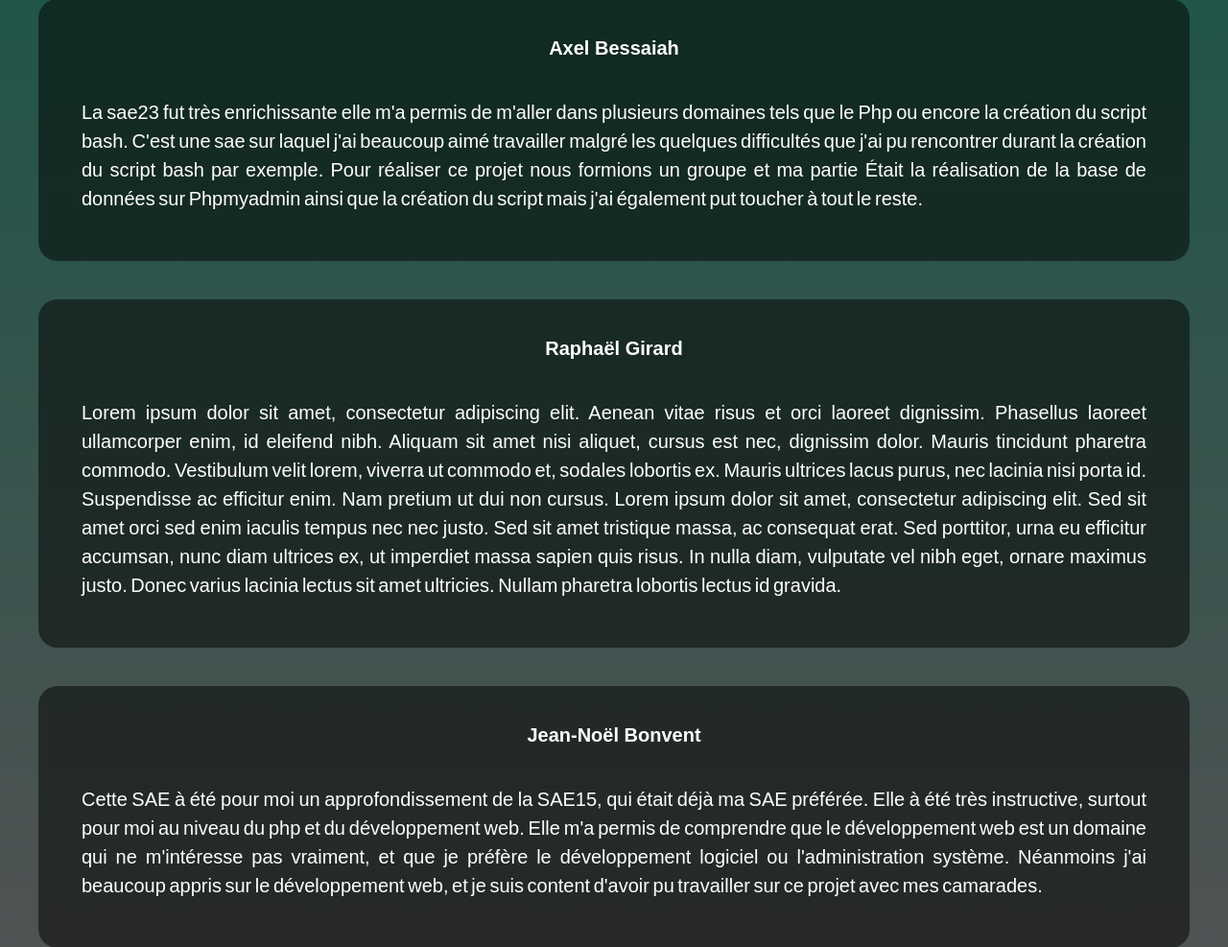
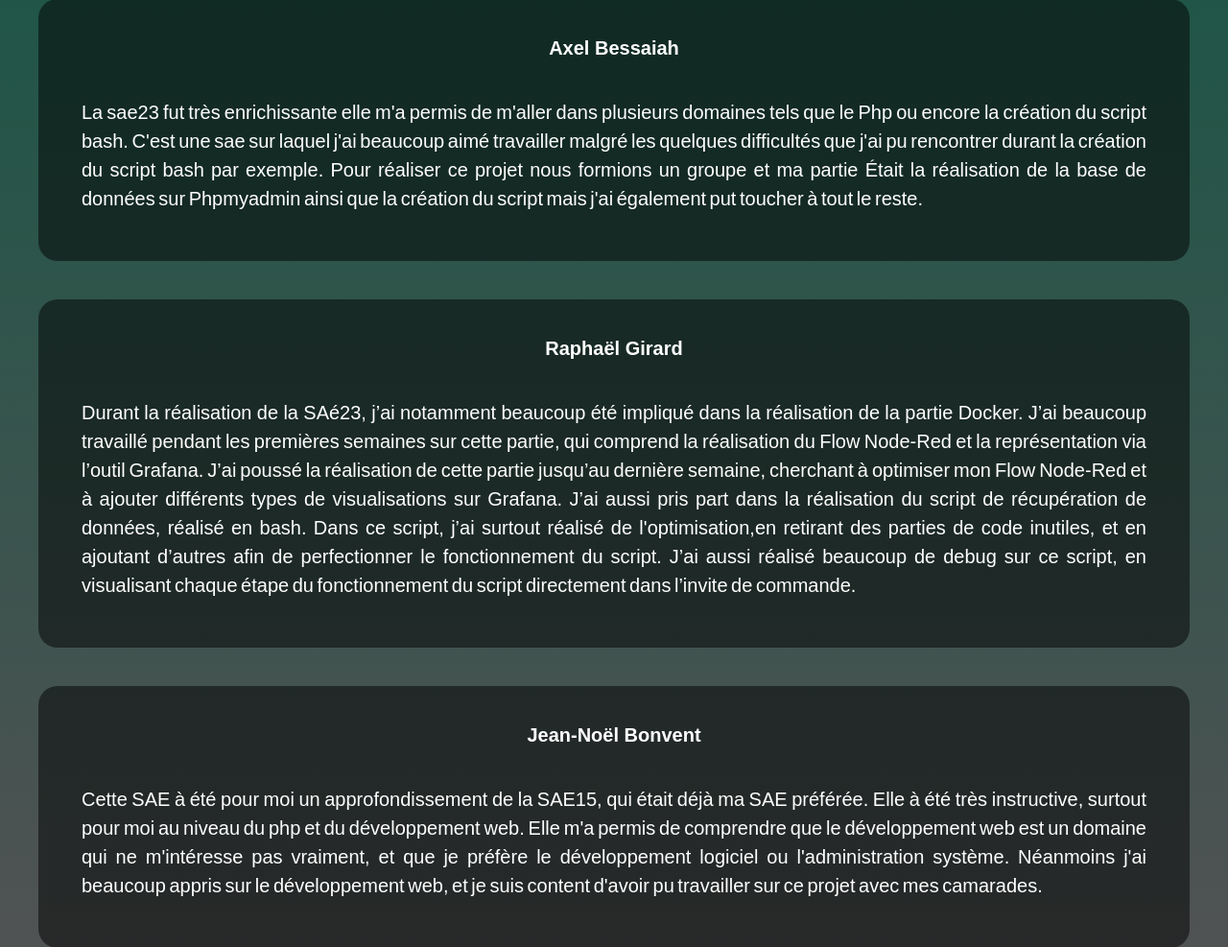
Before and after one commit to staringhan/SAE23, a PHP site: page /web/syntheseperso.html in a window 1280 px wide. Shown: the part 622-1609 px from the top of the page at 96% size. Run offline with PHP 8.4, Linux system fonts and the light colour scheme; some web fonts are replaced.

Commit message:
synthese persoé

```diff
--- a/index.php
+++ b/index.php
@@ -95,9 +95,9 @@
 
         <p class="copyright">BESSAIAH-BONVENT-GIRARD-HALIDI @ 2023</p>
     <p class="Validator">Languages utilisés</p>
-    <img class="validator" src="../media/htmllogo.png" alt="HTML 5 "></a>
-    <img class="validator" src="../media/csslogo.png" alt="CSS 3 "></a>
-    <img class="validator" src="../media/phplogo.png" alt="PHP "></a>
+    <img class="validator" src="./media/htmllogo.png" alt="HTML 5 "></a>
+    <img class="validator" src="./media/csslogo.png" alt="CSS 3 "></a>
+    <img class="validator" src="./media/phplogo.png" alt="PHP "></a>
 
 
 </footer>
--- a/web/difficultés.html
+++ b/web/difficultés.html
@@ -55,10 +55,7 @@
 <section>
     <h3>Raphaël Girard</h3>
     <p>
-        Durant la réalisation de la SAé23, j’ai notamment beaucoup été impliqué dans la réalisation de la partie Docker. J’ai beaucoup travaillé pendant les premières semaines sur cette partie, qui comprend la réalisation du Flow Node-Red et la représentation via l’outil Grafana. J’ai poussé la réalisation de cette partie jusqu’au dernière semaine, cherchant à optimiser mon Flow Node-Red et à ajouter différents types de visualisations sur Grafana.
-        J’ai aussi pris part dans la réalisation du script de récupération de données, réalisé en bash.
-        Dans ce script, j’ai surtout réalisé de l'optimisation,en retirant des parties de code inutiles, et en ajoutant d’autres afin de perfectionner le fonctionnement du script. J’ai aussi réalisé beaucoup de debug sur ce script, en visualisant chaque étape du fonctionnement du script directement dans l’invite de commande.
-        Les difficultés que j’ai rencontrées ont été principalement liées au script bash. Pour en citer quelques-unes, j’ai dû chercher un moyen, après le scan de la DB, de transformer en tableau tous les noms des capteurs présents, plutôt que de l’avoir sous forme d’une chaîne de caractères, j’ai donc découvert l’utilisation de la variable IFS, qui m’a permit de résoudre ce problème. J’ai aussi rencontré des problèmes avec ce script lors du scan de la DB elle-même, puisqu’elle retournait aussi la valeur “ID_cap”, alors que la requête MySQL ne demandait que les valeurs contenues dans “ID_cap”.
+         Les difficultés que j’ai rencontrées ont été principalement liées au script bash. Pour en citer quelques-unes, j’ai dû chercher un moyen, après le scan de la DB, de transformer en tableau tous les noms des capteurs présents, plutôt que de l’avoir sous forme d’une chaîne de caractères, j’ai donc découvert l’utilisation de la variable IFS, qui m’a permit de résoudre ce problème. J’ai aussi rencontré des problèmes avec ce script lors du scan de la DB elle-même, puisqu’elle retournait aussi la valeur “ID_cap”, alors que la requête MySQL ne demandait que les valeurs contenues dans “ID_cap”.
         Lors de la réalisation de la partie Docker, je n’ai pas vraiment rencontré de problèmes. J’ai pu réaliser cette partie sans avoir à me confronter à des blocages ou à avoir à demander de l’aide à qui que ce soit.
 
     </p>
--- a/web/syntheseperso.html
+++ b/web/syntheseperso.html
@@ -55,13 +55,10 @@
 </section>
 <section>
     <h3>Raphaël Girard</h3>
-    <p>Lorem ipsum dolor sit amet, consectetur adipiscing elit. Aenean vitae risus et orci laoreet dignissim. Phasellus laoreet ullamcorper enim,
-        id eleifend nibh. Aliquam sit amet nisi aliquet, cursus est nec, dignissim dolor. Mauris tincidunt pharetra commodo. Vestibulum velit lorem,
-        viverra ut commodo et, sodales lobortis ex. Mauris ultrices lacus purus, nec lacinia nisi porta id. Suspendisse ac efficitur enim. Nam pretium
-        ut dui non cursus. Lorem ipsum dolor sit amet, consectetur adipiscing elit. Sed sit amet orci sed enim iaculis tempus nec nec justo. Sed sit amet
-        tristique massa, ac consequat erat. Sed porttitor, urna eu efficitur accumsan, nunc diam ultrices ex, ut imperdiet massa sapien quis risus.
-        In nulla diam, vulputate vel nibh eget, ornare maximus justo. Donec varius lacinia lectus sit amet ultricies. Nullam pharetra lobortis lectus id gravida.
-    </p>
+    <p>Durant la réalisation de la SAé23, j’ai notamment beaucoup été impliqué dans la réalisation de la partie Docker. J’ai beaucoup travaillé pendant les premières semaines sur cette partie, qui comprend la réalisation du Flow Node-Red et la représentation via l’outil Grafana. J’ai poussé la réalisation de cette partie jusqu’au dernière semaine, cherchant à optimiser mon Flow Node-Red et à ajouter différents types de visualisations sur Grafana.
+        J’ai aussi pris part dans la réalisation du script de récupération de données, réalisé en bash.
+        Dans ce script, j’ai surtout réalisé de l'optimisation,en retirant des parties de code inutiles, et en ajoutant d’autres afin de perfectionner le fonctionnement du script. J’ai aussi réalisé beaucoup de debug sur ce script, en visualisant chaque étape du fonctionnement du script directement dans l’invite de commande.
+       </p>
 </section>
 <section>
     <h3>Jean-Noël Bonvent</h3>
```
